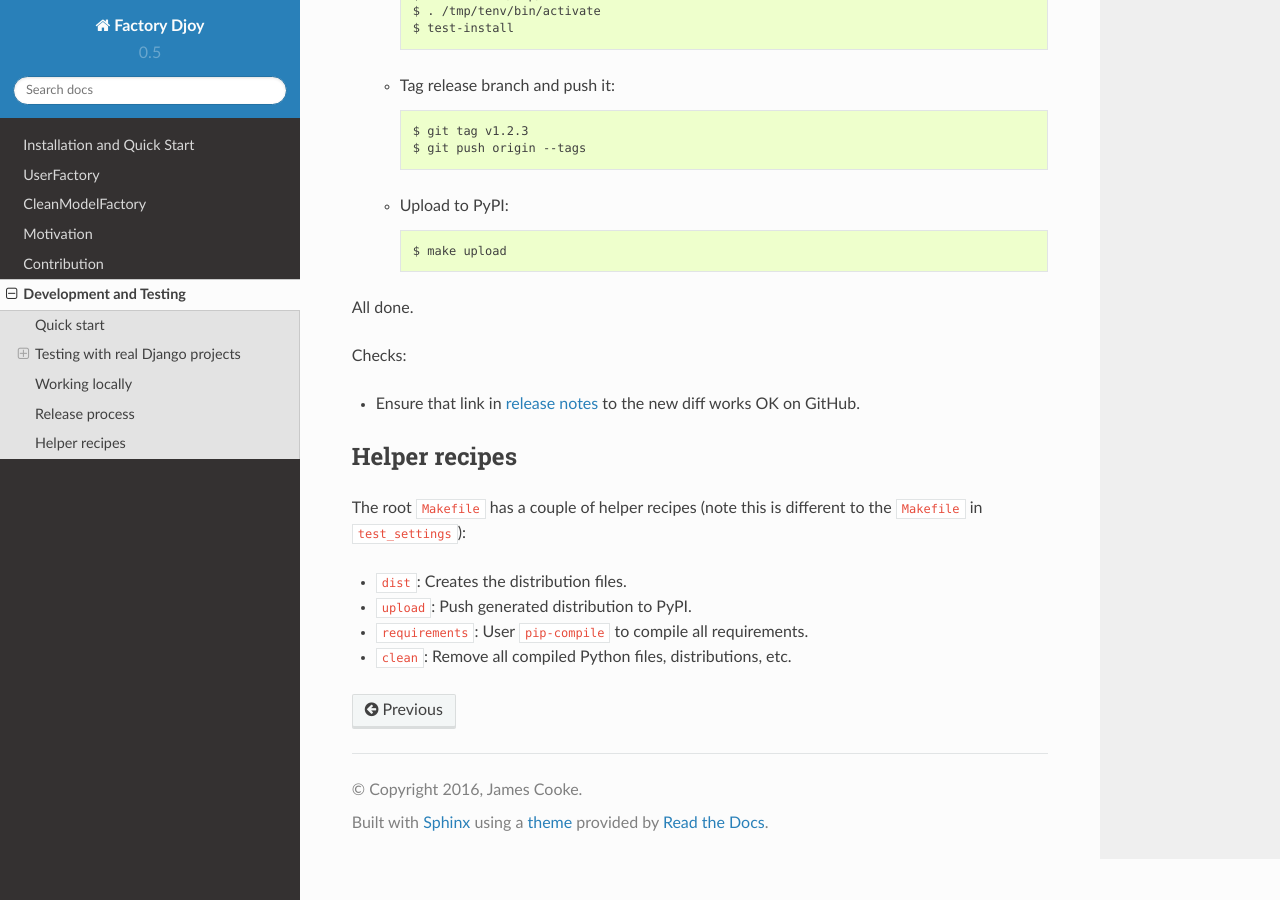
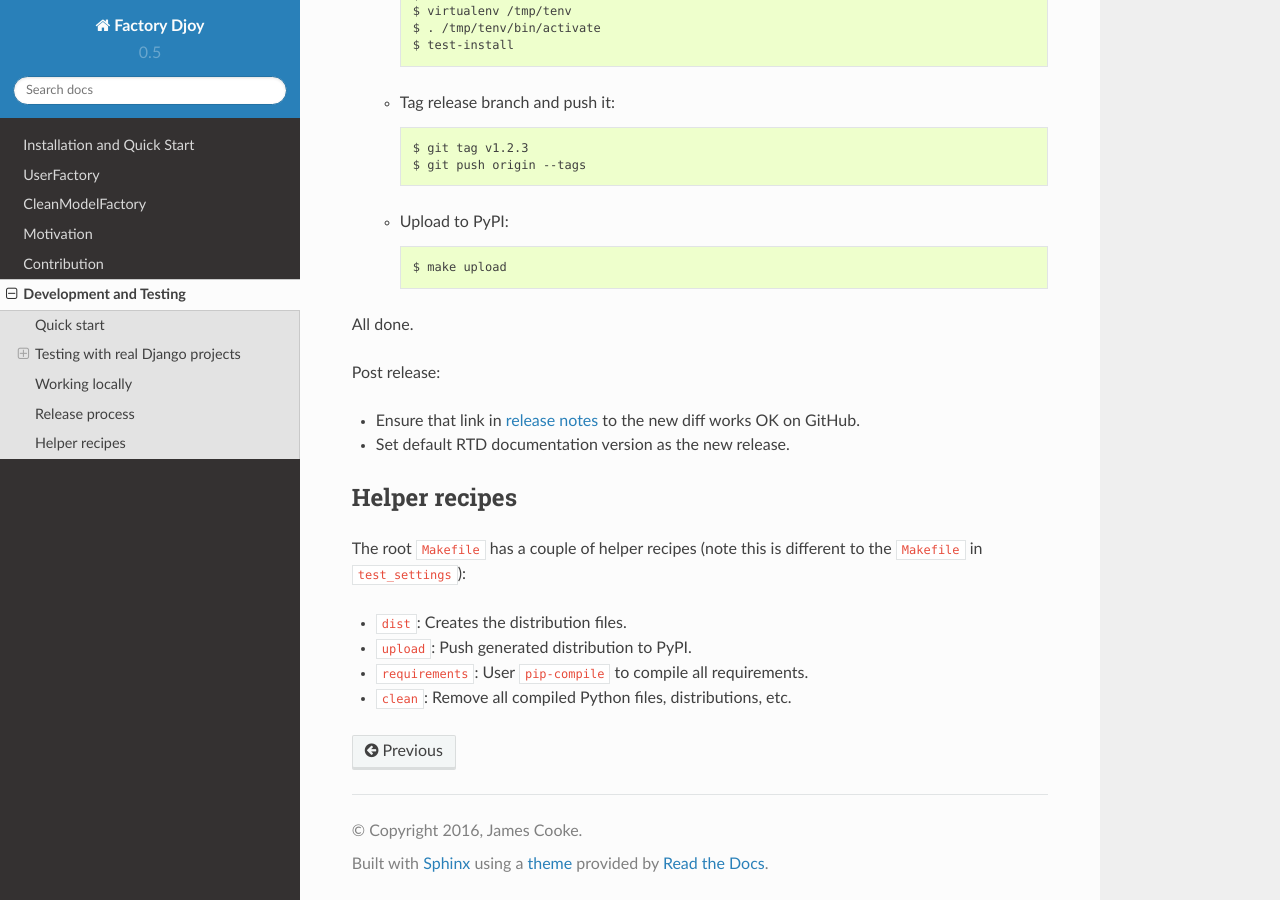
Before and after one commit to jamescooke/factory_djoy, a Sphinx documentation site: the page built from docs/development.rst, in a window 1280 px wide and 900 px high, scrolled down 3548 px. Built offline with Sphinx 7.4.7 and the Read the Docs theme 2.0.0, drawn with Linux system fonts in a browser that asks for light colours.

Commit message:
Add default docs note to RTD

```diff
--- a/docs/development.rst
+++ b/docs/development.rst
@@ -204,6 +204,7 @@ like ``1.2.3``.
     .. code-block:: sh
 
         $ make test-upload
+
         $ deactive
         $ virtualenv /tmp/tenv
         $ . /tmp/tenv/bin/activate
@@ -224,9 +225,11 @@ like ``1.2.3``.
 
 All done.
 
-Checks:
+Post release:
 
 * Ensure that link in `release notes`_ to the new diff works OK on GitHub.
+
+* Set default RTD documentation version as the new release.
 
 
 Helper recipes
```
